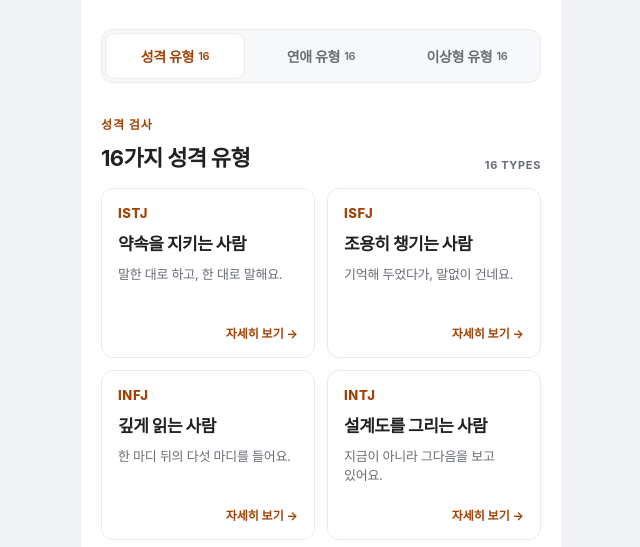
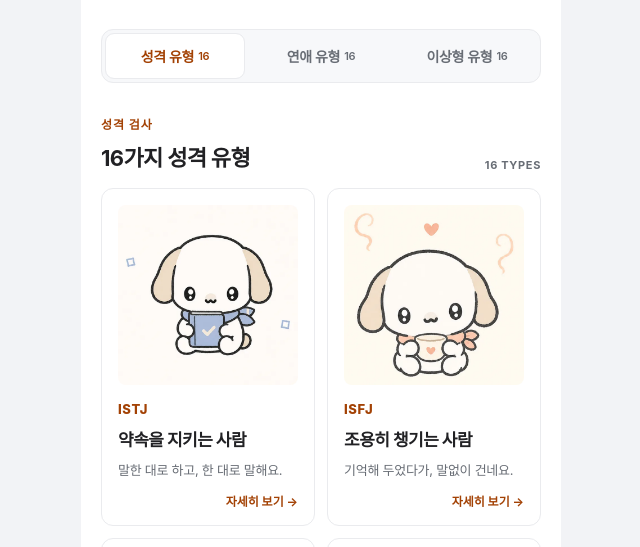
Before and after one commit to bsumin990913-ux/love-mbti, a website: page types.html in a window 1280 px wide. Shown: the part 212-759 px from the top of the page, without its empty margins (319-959 px from the left). Drawn offline with Linux system fonts and the light colour scheme.

Commit message:
Add files via upload

```diff
--- a/types-page.css
+++ b/types-page.css
@@ -118,6 +118,15 @@
 }
 .type-card:hover { border-color: var(--catalog-accent); }
 .type-card:active { transform: scale(0.98); }
+.type-card__char {
+  display: block;
+  width: 100%;
+  height: auto;
+  aspect-ratio: 1;
+  margin-bottom: var(--sp-4);
+  border-radius: var(--r-md);
+  object-fit: cover;
+}
 .type-card__code {
   color: var(--catalog-accent-text);
   font-size: 13px;
--- a/types-page.js
+++ b/types-page.js
@@ -15,6 +15,7 @@
       worstText: '생활 리듬과 판단 방식이 네 축 모두 반대라 서로를 이해하는 데 시간이 더 필요해요.',
       testUrl: './mbti.html',
       testCta: '성격 검사 시작하기',
+      charSrc: (code) => `./char/web/mbti/${code.toLowerCase()}.webp`,
       types: TYPES,
       axes: AXES,
     },
@@ -27,6 +28,7 @@
       worstText: '관계의 거리와 표현 속도, 갈등을 다루는 방식이 모두 반대라 기대를 자주 확인해야 해요.',
       testUrl: './love.html',
       testCta: '연애 유형 검사 시작하기',
+      charSrc: (code) => `./char/web/love/${code.toLowerCase()}.webp`,
       types: LOVE_TYPES,
       axes: LOVE_AXES,
     },
@@ -39,6 +41,7 @@
       worstText: '끌리는 온도와 관계 범위, 표현 방식과 주도권 취향이 네 축 모두 반대인 유형이에요.',
       testUrl: './ideal.html',
       testCta: '이상형 검사 시작하기',
+      charSrc: (code) => `./char/web/ideal/${code}.webp`,
       types: IDEAL_TYPES,
       axes: IDEAL_AXES,
     },
@@ -77,12 +80,18 @@
       .map(([code, type]) => `
         <a class="type-card" href="${typeUrl(code)}"
            aria-label="${esc(code)} ${esc(type.nick)} 자세히 보기">
+          <img class="type-card__char" src="${catalog.charSrc(code)}" alt=""
+               width="640" height="640" loading="lazy" decoding="async" />
           <span class="type-card__code">${esc(code)}</span>
           <strong class="type-card__nick">${esc(type.nick)}</strong>
           <p class="type-card__tagline">${esc(type.tagline)}</p>
           <span class="type-card__more">자세히 보기</span>
         </a>`)
       .join('');
+
+    document.querySelectorAll('.type-card__char').forEach((image) => {
+      image.addEventListener('error', () => image.remove());
+    });
   }
 
   function axisMarkup(code) {
```
Also changed, not shown: ideal.html (+3 -0 lines), char/web/ideal/FMDE.webp (added), char/web/ideal/FMDL.webp (added), char/web/ideal/FMVE.webp (added), char/web/ideal/FMVL.webp (added), char/web/ideal/FODE.webp (added), char/web/ideal/FODL.webp (added), char/web/ideal/FOVE.webp (added), char/web/ideal/FOVL.webp (added), char/web/ideal/WMDE.webp (added), char/web/ideal/WMDL.webp (added), char/web/ideal/WMVE.webp (added), char/web/ideal/WMVL.webp (added), char/web/ideal/WODE.webp (added), 3 more files.
